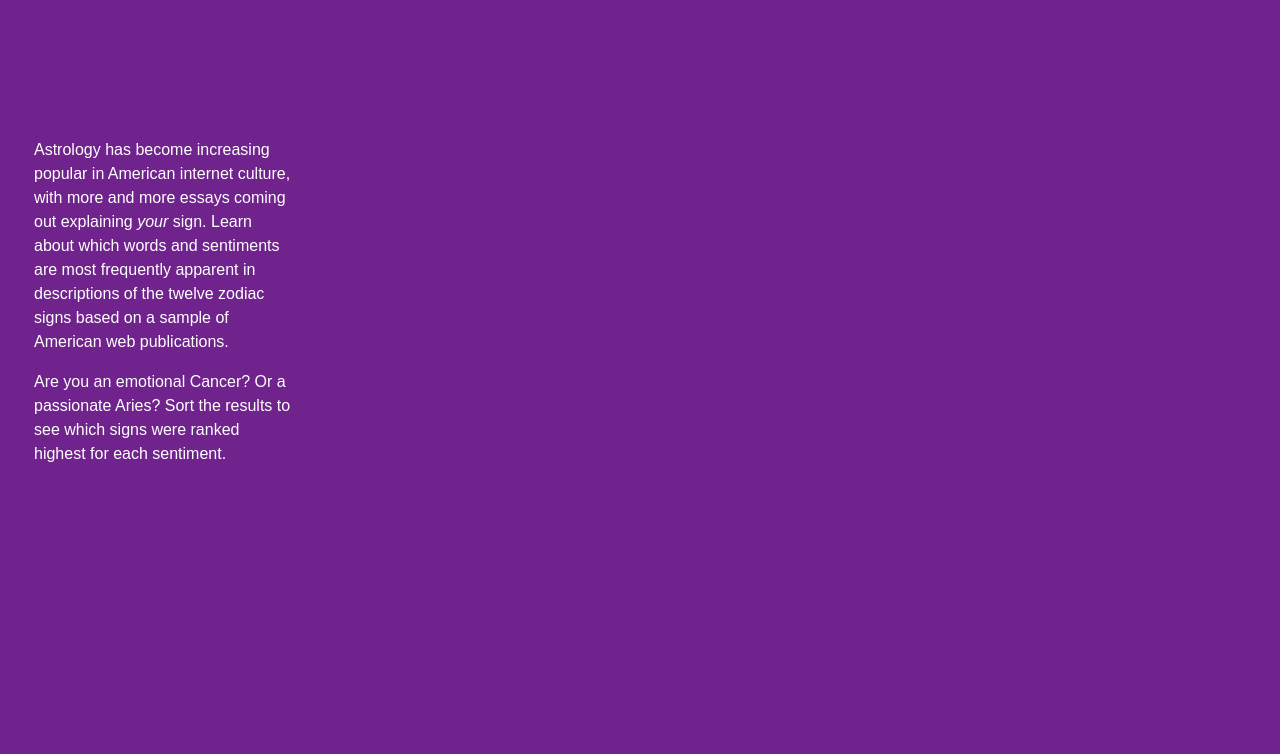
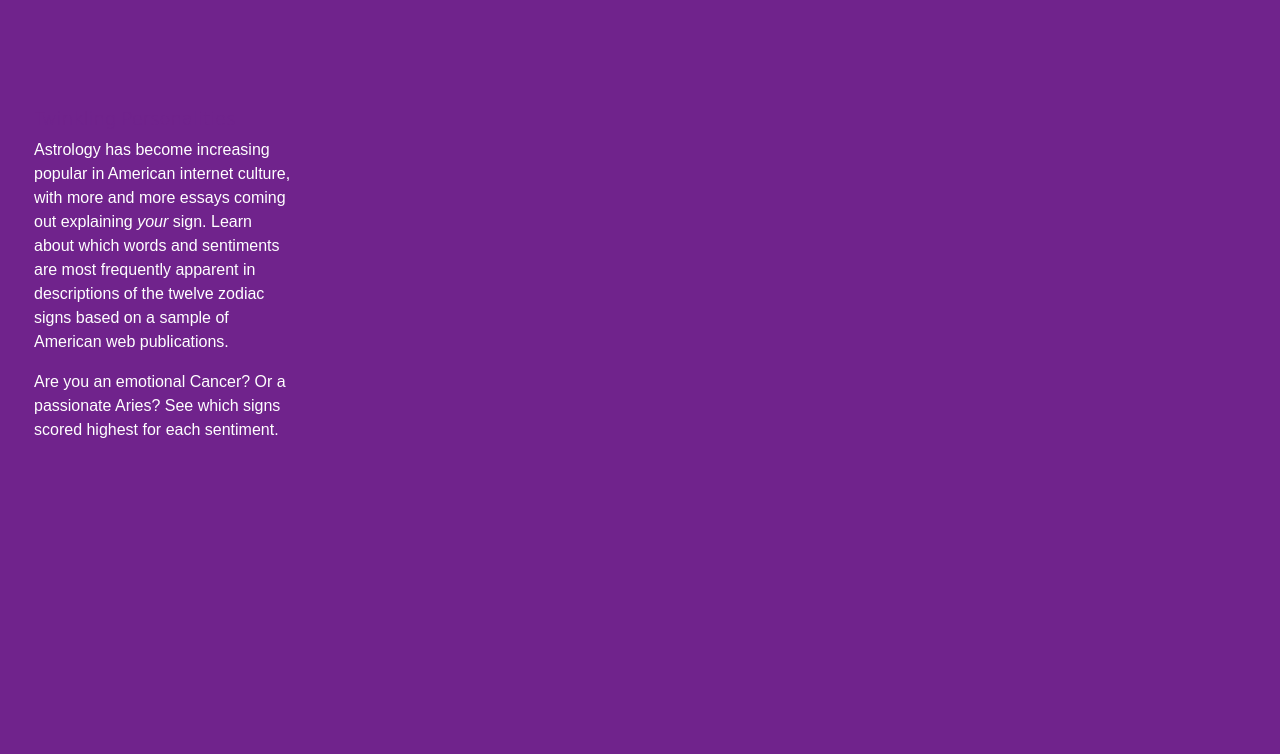
Before and after one commit to alliarnold/astrostars, a website built with Parcel: page index.html in a window 1280 px wide. Shown: the part 46-800 px from the top of the page. Built offline with nearby package versions, Linux system fonts and the light colour scheme.

Commit message:
Update index.html
text about viz changed

```diff
--- a/index.html
+++ b/index.html
@@ -27,7 +27,7 @@
         <div class="text">
           <h2>Twinkling Personalities</h2>
           <p>Astrology has become increasing popular in American internet culture, with more and more essays coming out explaining <i>your</i> sign. Learn about which words and sentiments are most frequently apparent in descriptions of the twelve zodiac signs based on a sample of American web publications.</p>
-          <p>Are you an emotional Cancer? Or a passionate Aries? Sort the results to see which signs were ranked highest for each sentiment.</p>
+          <p>Are you an emotional Cancer? Or a passionate Aries? See which signs scored highest for each sentiment.</p>
         </div>
         <div class='graph' id="heatmap"></div>
     </div>
```
